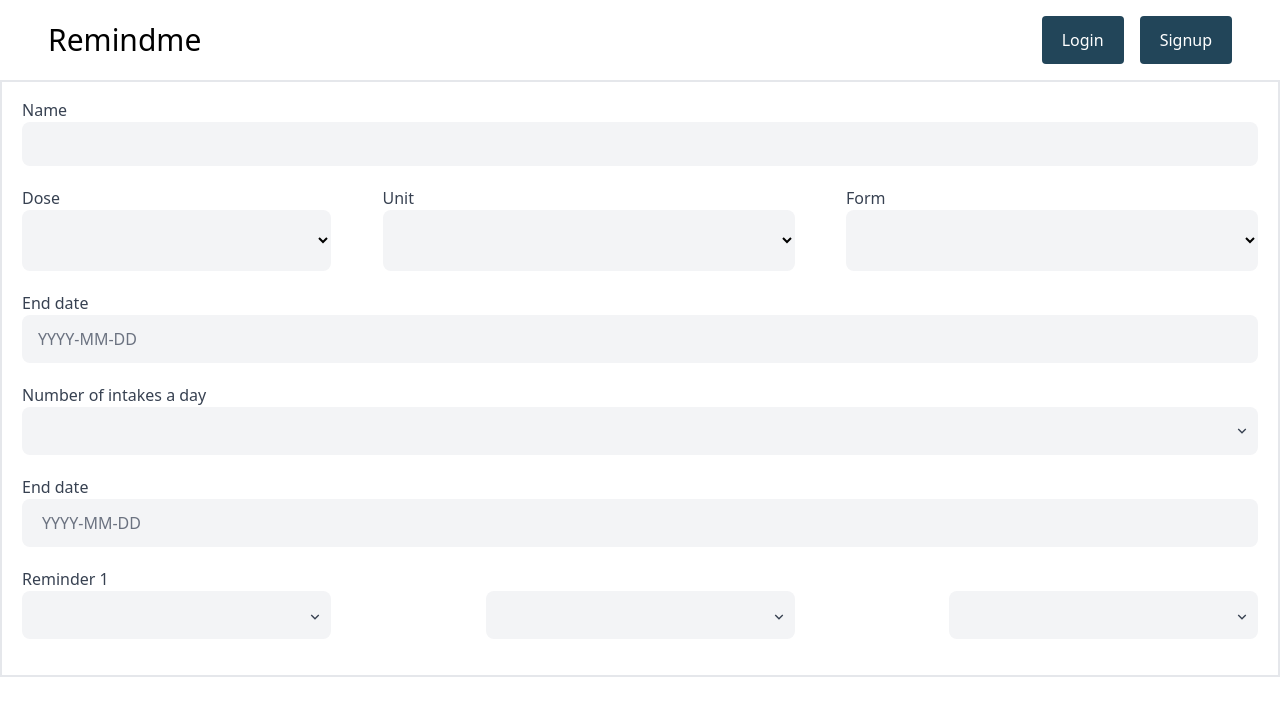
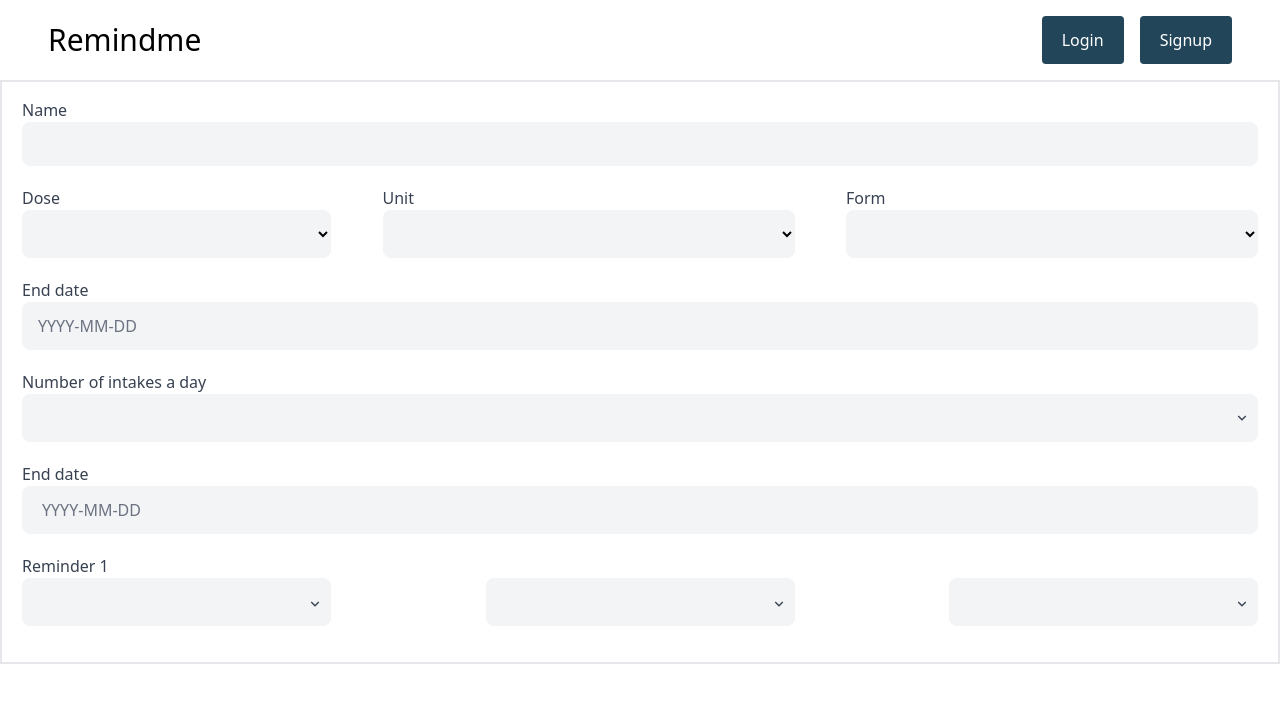
Before and after one commit to oleesir/medicine_tracker_fe, a Next.js app: page /new_prescription in a window 1280 px wide. Shown: the top 716 px of the page. Built offline with nearby package versions, Linux system fonts and the light colour scheme; what tailwind-clip-path would draw is missing.

Commit message:
hjkkjhhjkfj

```diff
--- a/src/pages/new_prescription.tsx
+++ b/src/pages/new_prescription.tsx
@@ -19,7 +19,7 @@ const NewPrescription =()=> {
                     <div className="w-1/4">
                         <label className="text-gray-700 mb-2">Dose</label>
                         <div>
-                            <select  className="w-full py-5 bg-gray-100 px-1 outline-none rounded-lg text-sm">
+                            <select  className="w-full py-3 bg-gray-100 px-1 outline-none rounded-lg">
                                 <option value=""></option>
                                 <option value="+234">1</option>
                                 <option value="+22">2</option>
@@ -34,7 +34,7 @@ const NewPrescription =()=> {
                     <div className="w-1/3">
                         <label className="text-gray-700 mb-2">Unit</label>
                         <div>
-                            <select  className="w-full py-5 bg-gray-100 pl-0.5 outline-none rounded-lg text-sm">
+                            <select  className="w-full py-3 bg-gray-100 pl-0.5 outline-none rounded-lg">
                                 <option value=""></option>
                                 <option value="+234">mg</option>
                                 <option value="+22">ml</option>
@@ -49,7 +49,7 @@ const NewPrescription =()=> {
                     <div className="w-1/3">
                         <label className="text-gray-700 mb-1">Form</label>
                         <div>
-                            <select  className="w-full py-5 bg-gray-100 px-1 outline-none rounded-lg text-sm">
+                            <select  className="w-full py-3 bg-gray-100 px-1 outline-none rounded-lg">
                                 <option value="" ></option>
                                 <option value="+234">Capsule</option>
                                 <option value="+22">Injection</option>
```
